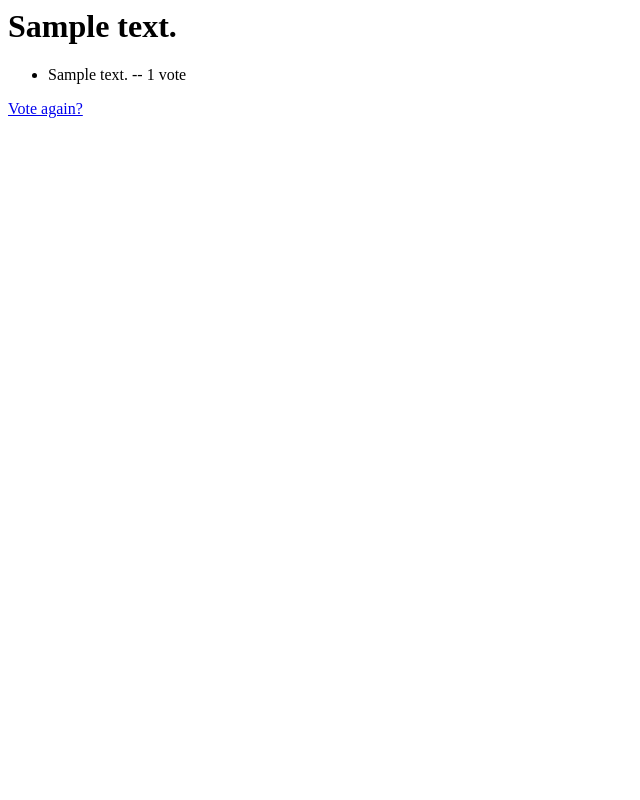
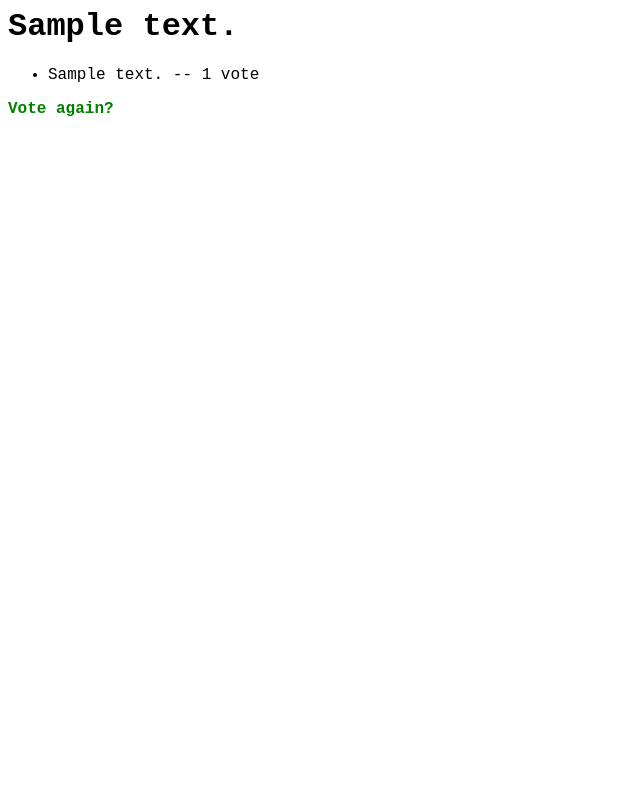
Before and after one commit to jason-glassbrook/practice--django--tutorial, a Django app: template polls/templates/polls/results.html in a window 1280 px wide. Shown: the whole page, without its empty margins (0-640 px from the left). Run offline with Django 3.2, Linux system fonts and the light colour scheme; the template is opened without the code that fills it: most values are stand-ins (such as "Sample title", 1, 10 or a date in 2020).

Commit message:
polls: add basic style

```diff
--- /dev/null
+++ b/polls/static/polls/style.css
@@ -0,0 +1,12 @@
+* {
+  font-family: "Courier New", "Courier", monospace;
+}
+
+a {
+  color: Green;
+  font-weight: bold;
+  text-decoration: none;
+}
+a:hover, a:active {
+  text-decoration: underline solid;
+}
--- a/polls/templates/polls/detail.html
+++ b/polls/templates/polls/detail.html
@@ -1,3 +1,7 @@
+{% load static %}
+
+<link rel="stylesheet" type="text/css" href="{% static 'polls/style.css' %}">
+
 <h1>{{ question.text }}</h1>
 
 {% if error_message %}
--- a/polls/templates/polls/index.html
+++ b/polls/templates/polls/index.html
@@ -1,3 +1,7 @@
+{% load static %}
+
+<link rel="stylesheet" type="text/css" href="{% static 'polls/style.css' %}">
+
 {% if question_list %}
   <ul>
     {% for question in question_list %}
--- a/polls/templates/polls/results.html
+++ b/polls/templates/polls/results.html
@@ -1,3 +1,7 @@
+{% load static %}
+
+<link rel="stylesheet" type="text/css" href="{% static 'polls/style.css' %}">
+
 <h1>{{ question.text }}</h1>
 
 <ul>
```
